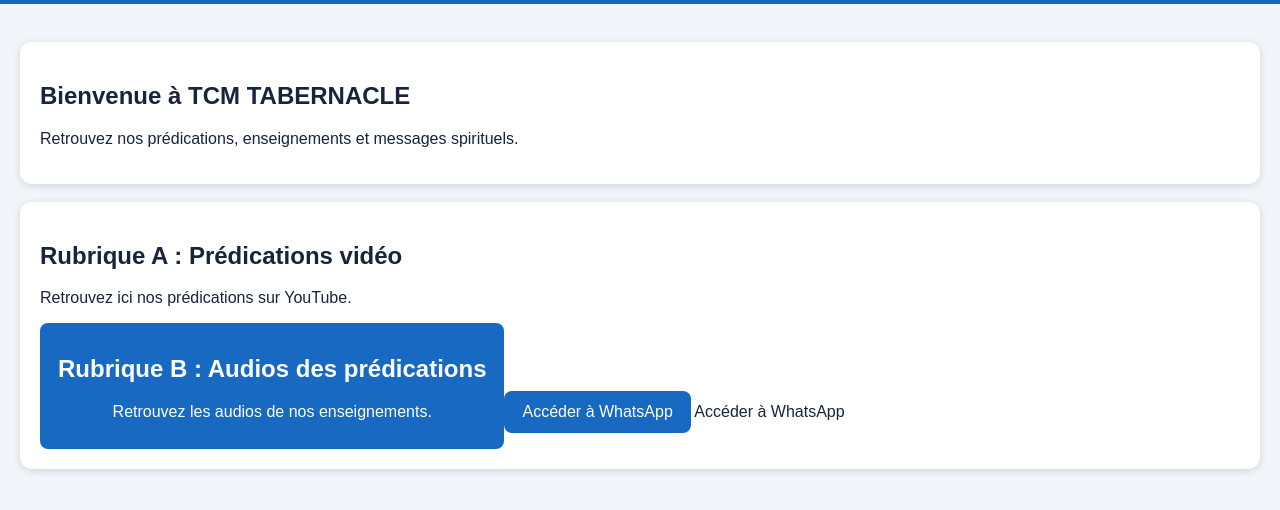
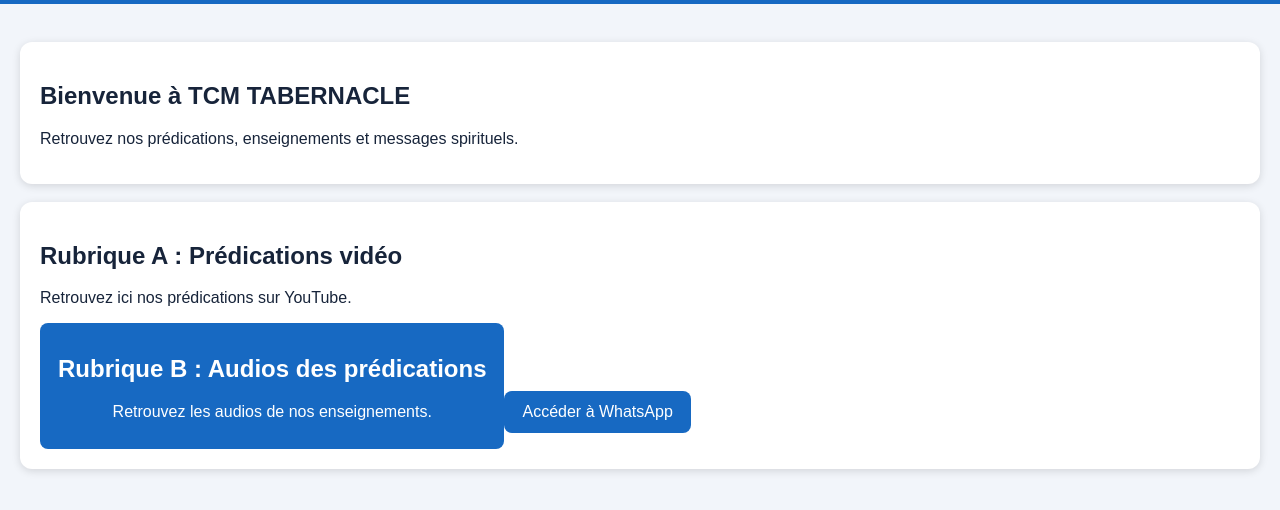
Before and after one commit to ireneenyembo47-source/TCM-TABERNACLE-, a plain HTML site: page index.html in a window 1280 px wide. Shown: the part 138-648 px from the top of the page. Drawn offline with Linux system fonts and the light colour scheme.

Commit message:
Update index.html

```diff
--- a/index.html
+++ b/index.html
@@ -89,8 +89,8 @@ button {
     <button onclick="window.open(https://chat.whatsapp.com/DwLpIveAmry2EAEjbKdNnj?s=cl&p=a&iam=2)">
     Accéder à WhatsApp
 </button>
-        Accéder à WhatsApp
-    </button>
+
+
 </section>
 
 </main>
```
